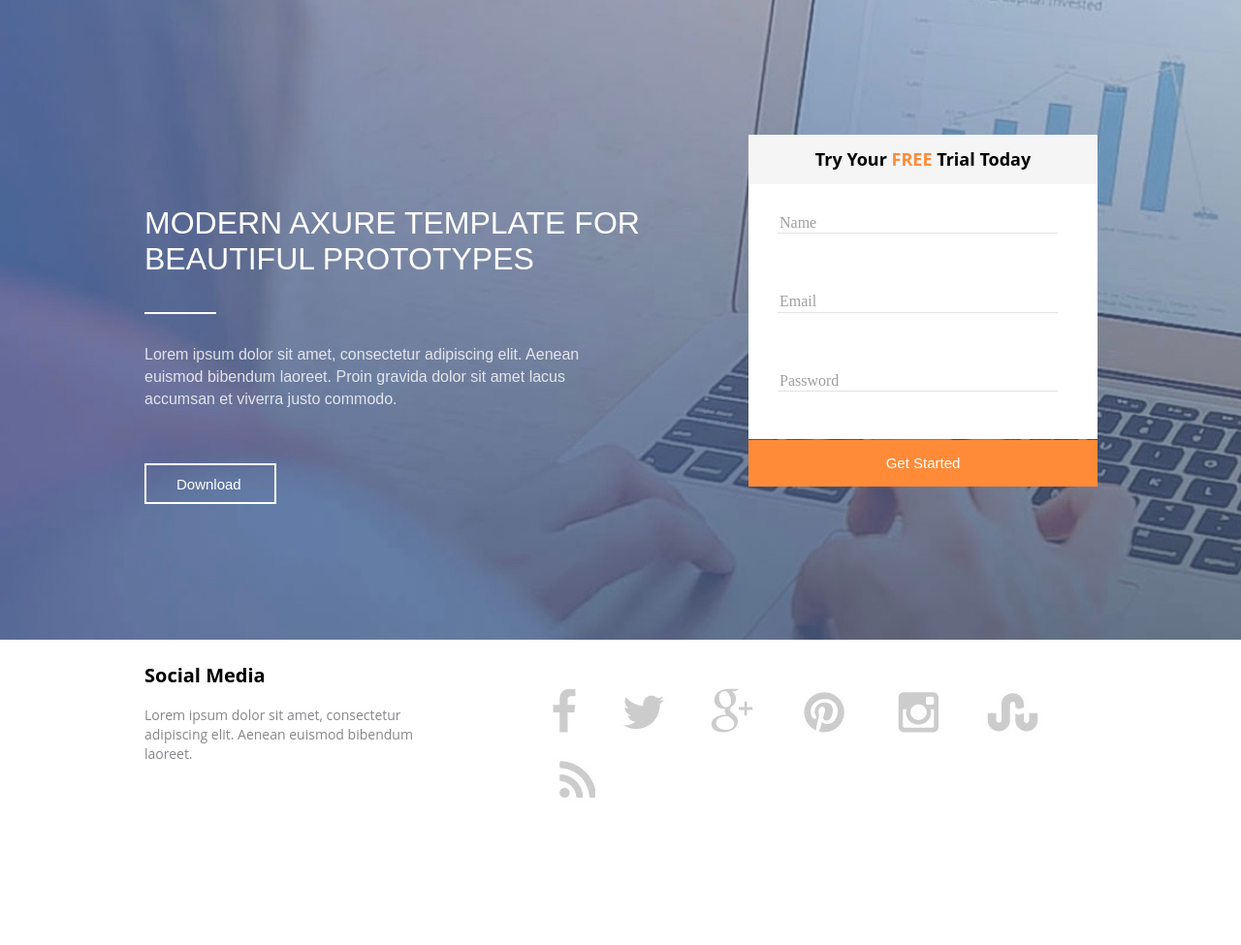
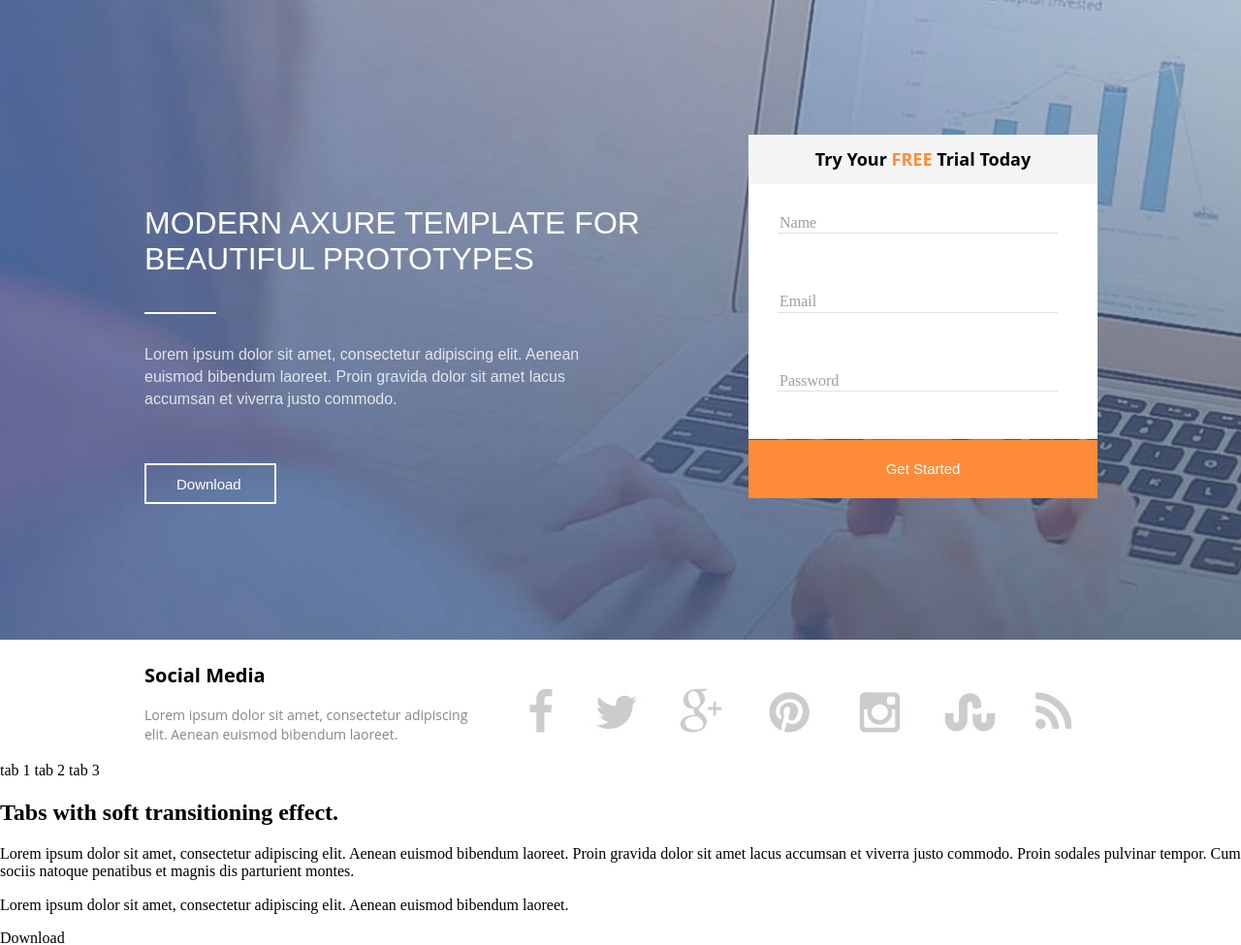
Before and after one commit to Brilux/PitchBook, a PHP site: page / in a window 1280 px wide. Shown: the part 76-1051 px from the top of the page at 97% size. Before the commit the page ends 899 px from the top, so only its background shows below. Run offline with PHP 8.4, Linux system fonts and the light colour scheme.

Commit message:
add features section

```diff
--- a/css/brand-bar.css
+++ b/css/brand-bar.css
@@ -22,6 +22,7 @@
   display: flex;
   flex-wrap: wrap;
   justify-content: center;
+  padding-bottom: 10px;
 }
 .brand-image {
   margin: 10px;
@@ -52,7 +53,6 @@
     max-width: 360px;
   }
   .brand-image-container {
-    display: block;
     margin-top: 30px;
   }
 }
@@ -61,7 +61,6 @@
     justify-content: space-between;
   }
   .brand-image-container {
-    margin-left: 87px;
     margin-right: 155px;
   }
   .brand-section_title {
--- a/css/brand-bar.less
+++ b/css/brand-bar.less
@@ -25,6 +25,7 @@
   display: flex;
   flex-wrap: wrap;
   justify-content: center;
+  padding-bottom: 10px;
 }
 
 .brand-image {
@@ -62,9 +63,9 @@
   }
 
   .brand-image-container {
-    display: block;
     margin-top: 30px;
   }
+
 }
 
 @media screen and (min-width: 1224px) {
@@ -73,7 +74,6 @@
   }
 
   .brand-image-container {
-    margin-left: 87px;
     margin-right: 155px;
   }
 
--- a/css/header.css
+++ b/css/header.css
@@ -125,8 +125,15 @@
 .trial-inscription span {
   color: #ff8b38;
 }
-.get-started_button-container {
+.get-started_button {
   background-color: #ff8b38;
+  color: #ffffff;
+  margin-top: 20px;
+  padding: 21px;
+  text-align: center;
+  font-family: "Open Sans - Semibold", sans-serif;
+  font-size: 15px;
+  font-weight: 400;
 }
 .get-started_inscription {
   color: #ffffff;
@@ -238,9 +245,6 @@
   .trial-input {
     width: 285px;
   }
-  .get-started_button-container {
-    margin-top: 20px;
-  }
 }
 @media screen and (min-width: 1224px) {
   .logo {
--- a/css/header.less
+++ b/css/header.less
@@ -146,8 +146,15 @@
   }
 }
 
-.get-started_button-container {
+.get-started_button {
   background-color: #ff8b38;
+  color: @white-color;
+  margin-top: 20px;
+  padding: 21px;
+  text-align: center;
+  font-family: "Open Sans - Semibold", sans-serif;
+  font-size: 15px;
+  font-weight: 400;
 }
 
 .get-started_inscription {
@@ -285,10 +292,6 @@
   .trial-input {
     width: 285px;
   }
-
-  .get-started_button-container {
-    margin-top: 20px;
-  }
 }
 
 @media screen and (min-width: 1224px) {
--- a/index.html
+++ b/index.html
@@ -4,9 +4,10 @@
   <meta charset="UTF-8">
   <title>PitchBook</title>
   <meta name="viewport" content="width=device-width, initial-scale=1">
+  <link rel="stylesheet" type="text/css" href="css/normalize.css">
   <link rel="stylesheet" type="text/css" href="css/header.css">
   <link rel="stylesheet" type="text/css" href="css/brand-bar.css">
-  <link rel="stylesheet" type="text/css" href="css/normalize.css">
+  <link rel="stylesheet" type="text/css" href="css/features-section.css">
 </head>
 <body>
 <section class="header-container">
@@ -63,10 +64,8 @@
         <input class="trial-input" type="text" placeholder="Password">
       </label>
 
-      <a class="get-started_button-container">
-        <p class="get-started_inscription">
-          Get Started
-        </p>
+      <a class="get-started_button">
+        Get Started
       </a>
     </div>
   </header>
@@ -90,6 +89,34 @@
   </div>
 </section>
 
+<section class="features-container">
+  <div class="tabs-container">
+    <a class="features-tab-orange">tab 1</a>
+    <a class="features-tab">tab 2</a>
+    <a class="features-tab">tab 3</a>
+  </div>
+
+  <div class="features-info-container">
+    <div class="features-title-container">
+      <h2 class="features-section_title">Tabs with soft transitioning effect.</h2>
+      <p class="features-section_note">Lorem ipsum dolor sit amet, consectetur adipiscing elit. Aenean euismod
+        bibendum laoreet. Proin gravida dolor sit amet lacus accumsan et viverra
+        justo commodo. Proin sodales pulvinar tempor. Cum sociis natoque
+        penatibus et magnis dis parturient montes.
+      </p>
+      <p class="features-section_note">Lorem ipsum dolor sit amet, consectetur adipiscing elit. Aenean euismod
+        bibendum laoreet.</p>
+
+      <a class="features-section_download-button">
+        Download
+      </a>
+    </div>
+  </div>
+
+  <img class="features-image" src="img/features-image.png" alt="features">
+
+</section>
+
 <script src="js/adaptive-menu.js"></script>
 </body>
 </html>
```
